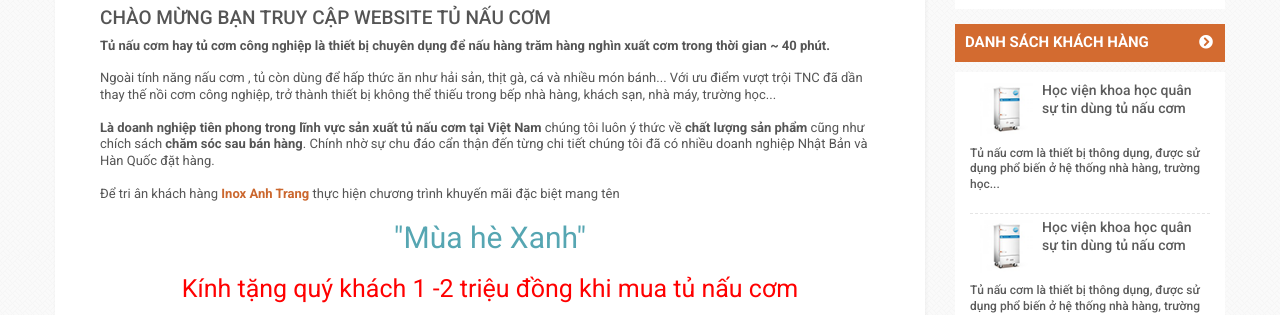
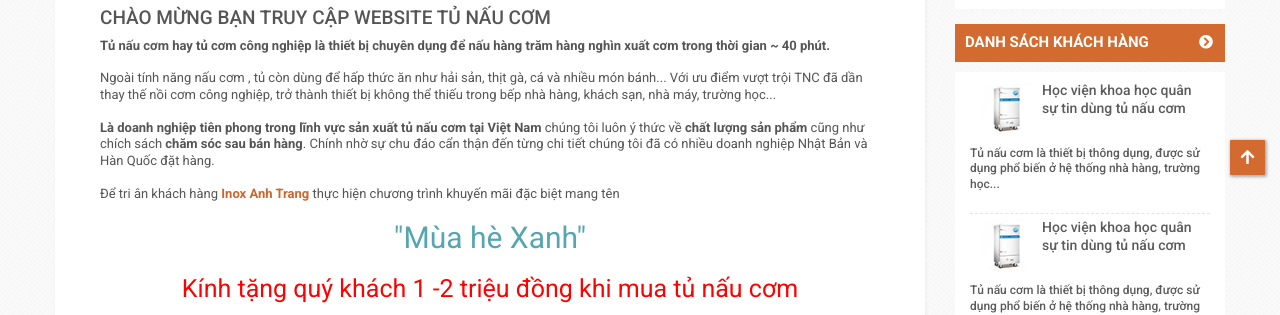
Before and after one commit to tth96/tth96.github.io, a PHP site: page / in a window 1280 px wide. Shown: the part 585-900 px from the top of the page. Run offline with PHP 8.4, Linux system fonts and the light colour scheme; some libraries are stand-ins or nearby versions.

Commit message:
loi backtop

```diff
--- a/css/responsive.css
+++ b/css/responsive.css
@@ -33,16 +33,16 @@
 		margin-top: 0;
 	}
 }
-@media (max-width: 576px){
-		.main-slider{
-		display: none;
-	}
-}
+
 @media (max-width: 768px){
 	.find{
 		display: block;
 		justify-content:center;
 		padding: 10px 0;
 	}
+	.main-slider .slick-dots{
+		right: 0;
+		bottom: 0;
+	}
 
 }
--- a/css/style.css
+++ b/css/style.css
@@ -552,3 +552,19 @@ img {
 .main-slider .slick-dots:hover li.slick-active>button:before{
 	background-color: #fff;
 }
+#backtotop{
+	border-radius: 1px;
+	cursor: pointer;
+	width: 35px;
+	height: 35px;
+	background-color: #d36b30;
+	right: 15px;
+	bottom: 40px;
+	font-size: 16px;
+	color: #fff;
+	line-height: 35px;
+	text-align: center;
+	position: fixed;
+	box-shadow: 1px 1px 3px 1px rgba(0,0,0,0.3);
+
+}
--- a/index.html
+++ b/index.html
@@ -432,6 +432,9 @@
 		</section>
 
 <section class="footer">
+			<div id="backtotop">
+				<i class="fas fa-arrow-up"></i>
+			</div>
 			<div class="container">
 				<div class="row">
 					<div class="wrapper-footer col-12 col-lg-3">
--- a/js/Java/Java.js
+++ b/js/Java/Java.js
@@ -1,20 +1,28 @@
 jQuery(function($){
 	"use strict";
-	var InoxAnhTrang = window.InoxAnhTrang || {};
+	var InoxAnhTrang = {};
 
 	InoxAnhTrang.MainSilder = function(){
 		$('.main-slider').slick({
 			slidesToShow: 1,
-			// autoplay: true,
- 			autoplaySpeed: 5000,
+			autoplay: true,
+ 			autoplaySpeed:4000,
  			dots: true,
  			arrows: false,
 
 
 		});
 	}
+	InoxAnhTrang.BackToTop = function(){
+		$("#backtotop").click(function () {
+			$('body,html').animate({
+				scrollTop: 0
+			})
+		})
+	}
 	$(document).ready(function(){
 		InoxAnhTrang.MainSilder();
+		InoxAnhTrang.BackToTop();
 
 	});
 	$(window).on('load', function(){
```
